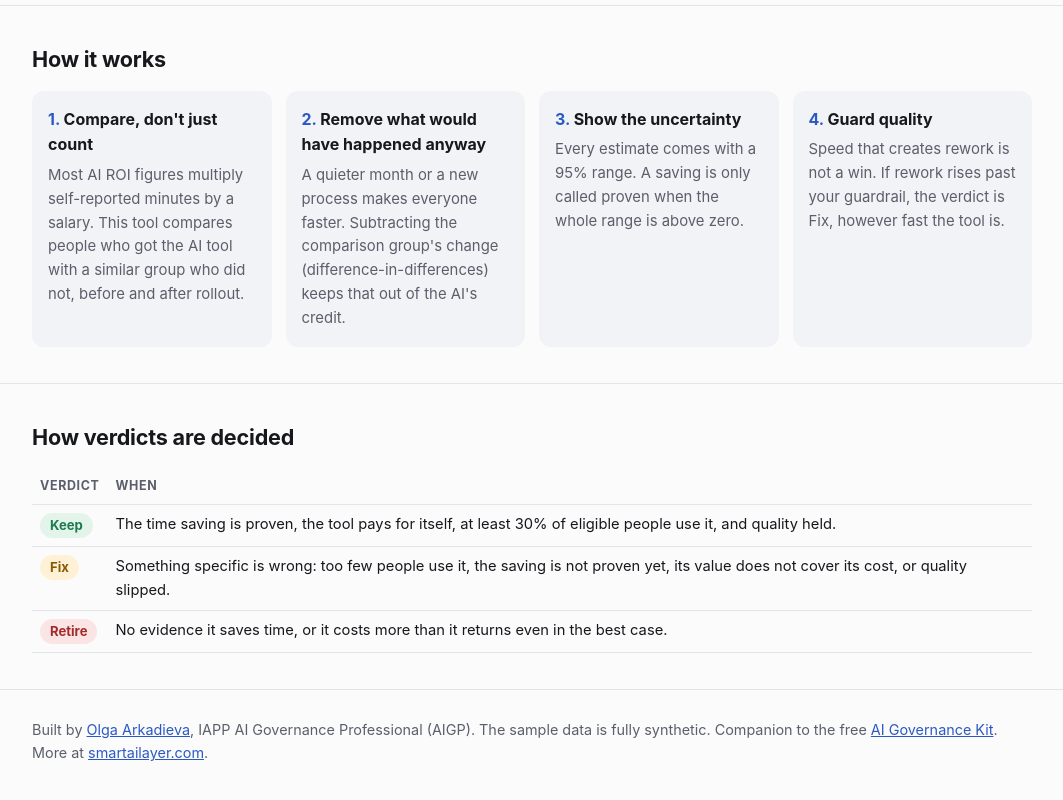
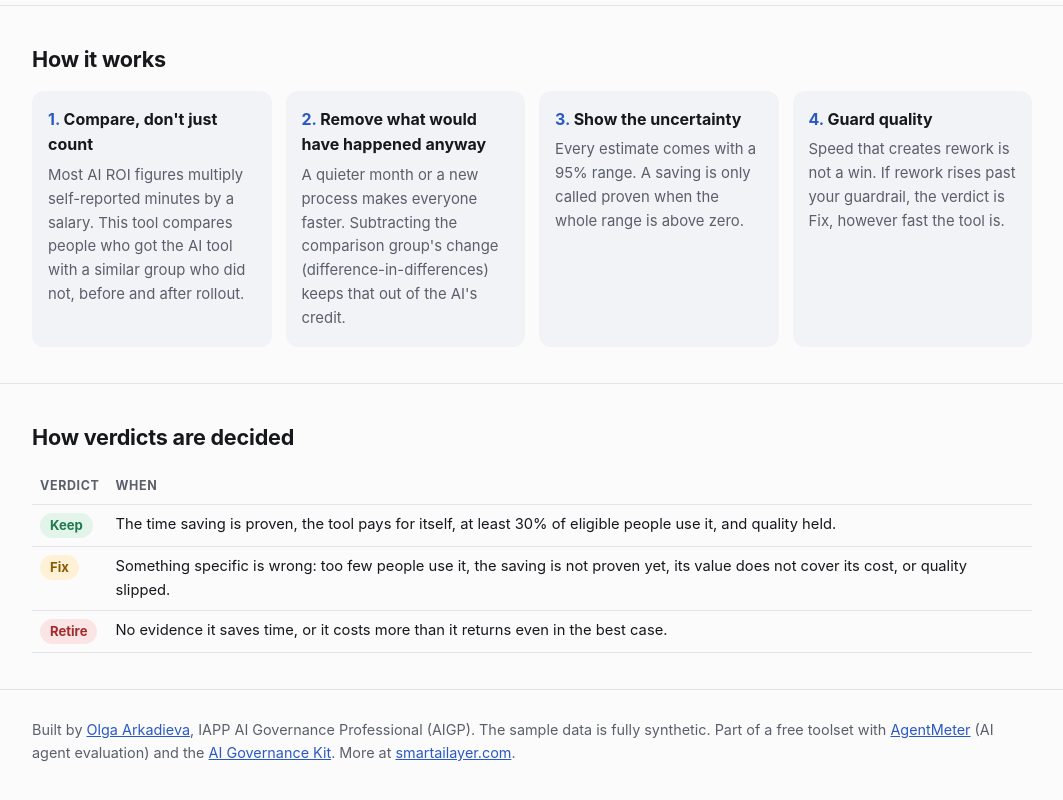
Before and after one commit to olgarkadieva-byte/ai-impact-measurement, a plain HTML site: page docs/index.html in a window 1280 px wide. Shown: the part 789-1589 px from the top of the page, without its empty margins (108-1171 px from the left). Drawn offline with Linux system fonts and the light colour scheme.

Commit message:
Link AgentMeter, the companion tool for testing AI agents
Co-Authored-By: Claude Opus 5.5 <noreply@anthropic.com>
Claude-Session: https://claude.ai/code/session_01N8yMVpdBkiGG63BhAgWqgJ

```diff
--- a/docs/index.html
+++ b/docs/index.html
@@ -147,7 +147,7 @@ footer{padding:28px 0 48px;color:var(--muted);font-size:.9rem}
 
 <footer><div class="wrap">
   Built by <a href="https://olgarkadieva-byte.github.io/">Olga Arkadieva</a>, IAPP AI Governance Professional (AIGP).
-  The sample data is fully synthetic. Companion to the free <a href="https://github.com/olgarkadieva-byte/ai-governance-kit">AI Governance Kit</a>. More at <a href="https://smartailayer.com/">smartailayer.com</a>.
+  The sample data is fully synthetic. Part of a free toolset with <a href="https://github.com/olgarkadieva-byte/agentmeter">AgentMeter</a> (AI agent evaluation) and the <a href="https://github.com/olgarkadieva-byte/ai-governance-kit">AI Governance Kit</a>. More at <a href="https://smartailayer.com/">smartailayer.com</a>.
 </div></footer>
 <script src="app.js"></script>
 </body>
```
Also changed, not shown: 1 other file.
